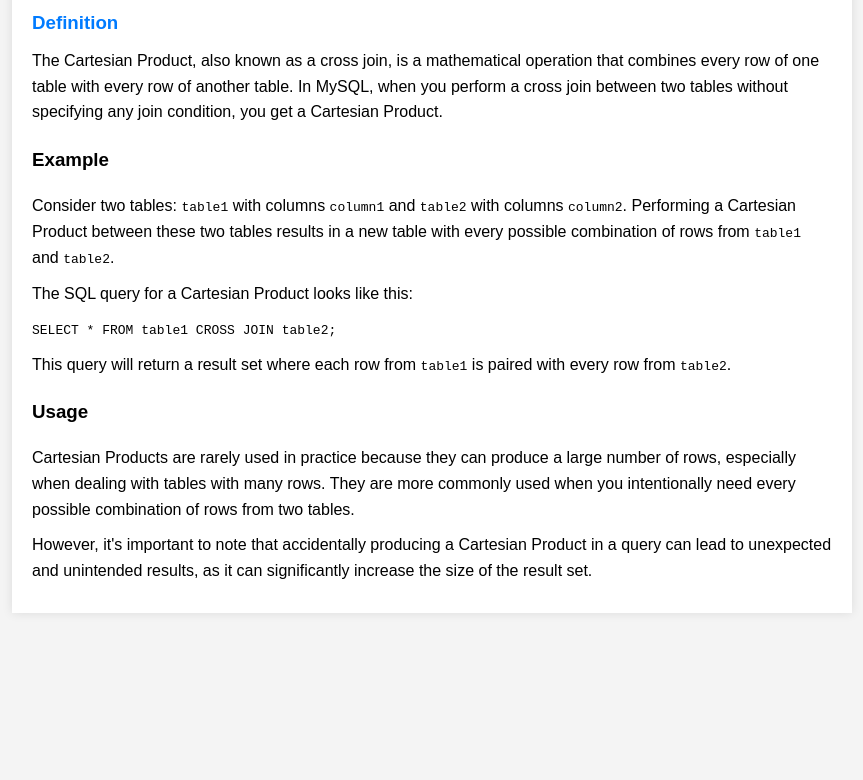
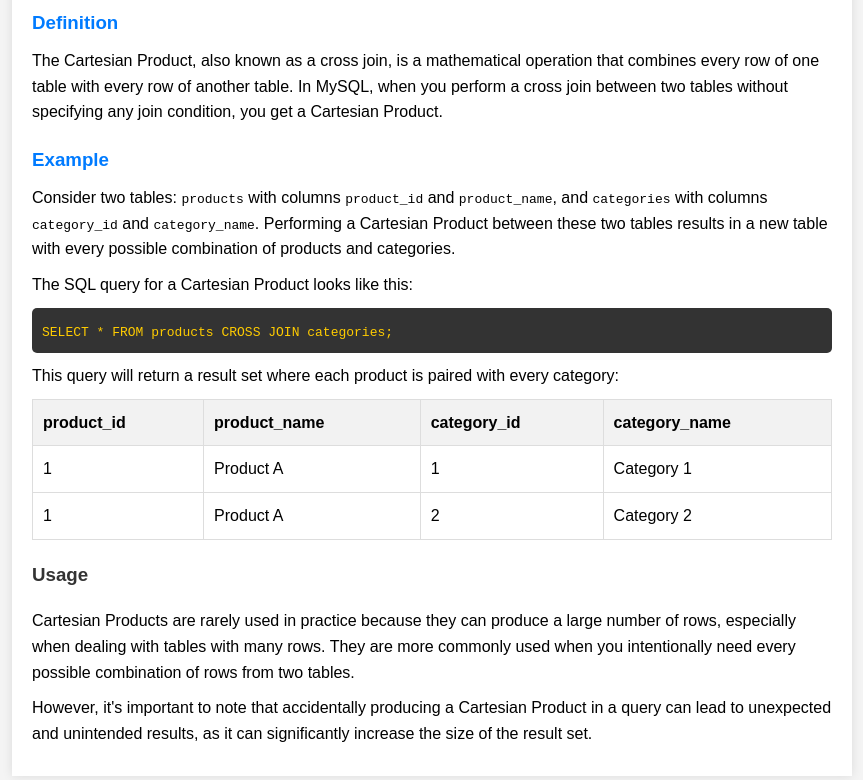
Before and after one commit to alaminshaikh/sql, a plain HTML site: page txtcodes/cartesian_product.html in a window 1280 px wide. Shown: the part 126-906 px from the top of the page, without its empty margins (208-1071 px from the left). Before the commit the page ends 800 px from the top, so only its background shows below. Drawn offline with Linux system fonts and the light colour scheme.

Commit message:
Update cartesian_product.html

```diff
--- a/txtcodes/cartesian_product.html
+++ b/txtcodes/cartesian_product.html
@@ -12,7 +12,7 @@
             padding: 20px;
             background-color: #f4f4f4;
         }
-        h1, h2 {
+        h1, h2, h3 {
             color: #333;
         }
         p {
@@ -32,6 +32,38 @@
             color: #007bff;
             margin-bottom: 10px;
         }
+        .example {
+            margin-bottom: 20px;
+        }
+        .example h3 {
+            color: #007bff;
+            margin-bottom: 10px;
+        }
+        .code-container {
+            background: #333;
+            color: #fff;
+            padding: 10px;
+            border-radius: 5px;
+            overflow-x: auto;
+        }
+        .code-container code {
+            color: #ffcc00;
+        }
+        table {
+            width: 100%;
+            border-collapse: collapse;
+            margin-top: 10px;
+        }
+        table, th, td {
+            border: 1px solid #ddd;
+        }
+        th, td {
+            padding: 10px;
+            text-align: left;
+        }
+        th {
+            background-color: #f2f2f2;
+        }
     </style>
 </head>
 <body>
@@ -45,12 +77,37 @@
 
         <div class="example">
             <h3>Example</h3>
-            <p>Consider two tables: <code>table1</code> with columns <code>column1</code> and <code>table2</code> with columns <code>column2</code>. Performing a Cartesian Product between these two tables results in a new table with every possible combination of rows from <code>table1</code> and <code>table2</code>.</p>
+            <p>Consider two tables: <code>products</code> with columns <code>product_id</code> and <code>product_name</code>, and <code>categories</code> with columns <code>category_id</code> and <code>category_name</code>. Performing a Cartesian Product between these two tables results in a new table with every possible combination of products and categories.</p>
             <p>The SQL query for a Cartesian Product looks like this:</p>
             <div class="code-container">
-                <code>SELECT * FROM table1 CROSS JOIN table2;</code>
+                <code>SELECT * FROM products CROSS JOIN categories;</code>
             </div>
-            <p>This query will return a result set where each row from <code>table1</code> is paired with every row from <code>table2</code>.</p>
+            <p>This query will return a result set where each product is paired with every category:</p>
+            <table>
+                <thead>
+                    <tr>
+                        <th>product_id</th>
+                        <th>product_name</th>
+                        <th>category_id</th>
+                        <th>category_name</th>
+                    </tr>
+                </thead>
+                <tbody>
+                    <tr>
+                        <td>1</td>
+                        <td>Product A</td>
+                        <td>1</td>
+                        <td>Category 1</td>
+                    </tr>
+                    <tr>
+                        <td>1</td>
+                        <td>Product A</td>
+                        <td>2</td>
+                        <td>Category 2</td>
+                    </tr>
+                    <!-- Additional rows for other products and categories -->
+                </tbody>
+            </table>
         </div>
 
         <div class="usage">
```
